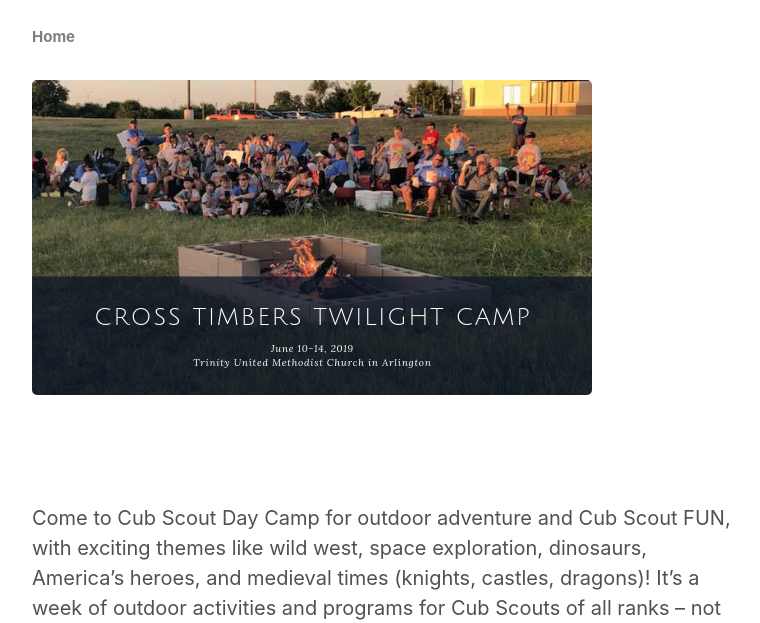
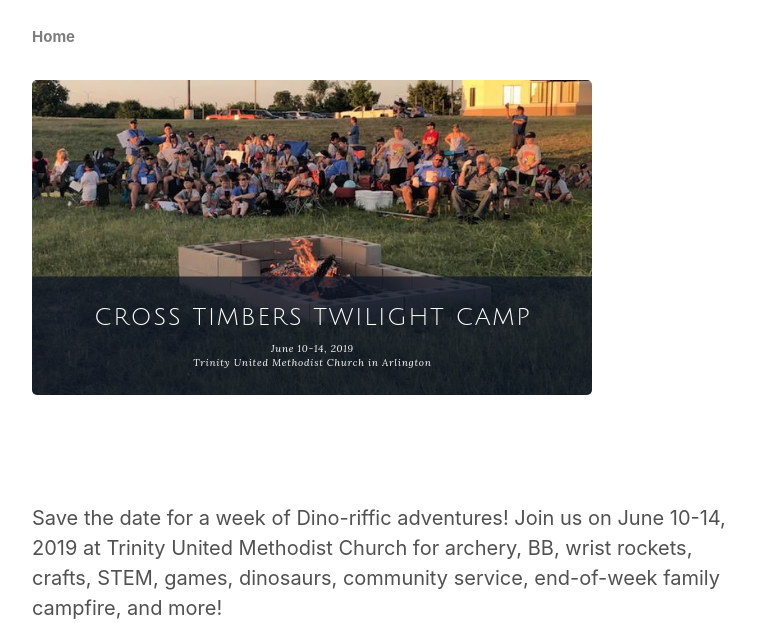
Before and after one commit to CrossTimbersDayCamp/crosstimbersdaycamp.github.io, a Jekyll site: the page built from index.md, in a window 1280 px wide. Shown: the top 623 px of the page, without its empty margins (258-1018 px from the left). Built offline with Jekyll 4.4.1, drawn with Linux system fonts in a browser that asks for light colours; some of the changed text lies outside the part shown; grey boxes are pictures that could not be loaded.

Commit message:
Update index.md

```diff
--- a/index.md
+++ b/index.md
@@ -2,10 +2,6 @@
 layout: page
 ---
 
-Come to Cub Scout Day Camp for outdoor adventure and Cub Scout FUN,
-with exciting themes like wild west, space exploration, dinosaurs,
-America’s heroes, and medieval times (knights, castles, dragons)! It’s
-a week of outdoor activities and programs for Cub Scouts of all ranks
-– not regularly found in den or pack activities, including BB gun
-safety & shooting, archery, hiking, water activities, and outdoor
-skills, as well as crafts, games, and advancement.
+Save the date for a week of Dino-riffic adventures!  Join us on June 10-14, 2019 at Trinity United Methodist Church for archery, BB, wrist rockets, crafts, STEM, games, dinosaurs, community service, end-of-week family campfire, and more!
+
+[![We are on Facebook!](/public/content/images/onfacebook.png)](https://www.facebook.com/CTDCamp/)
```
